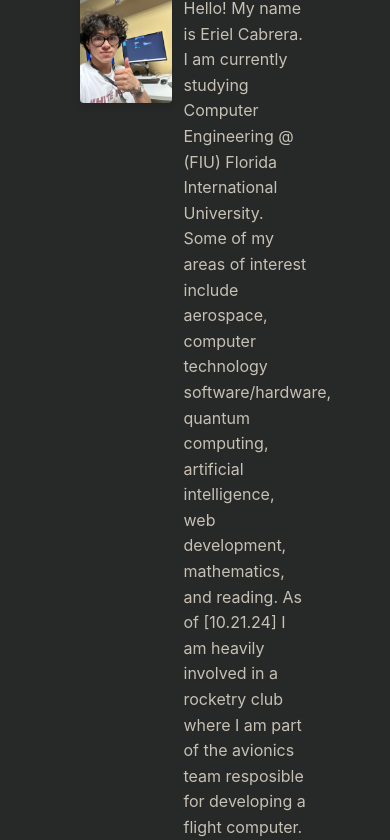
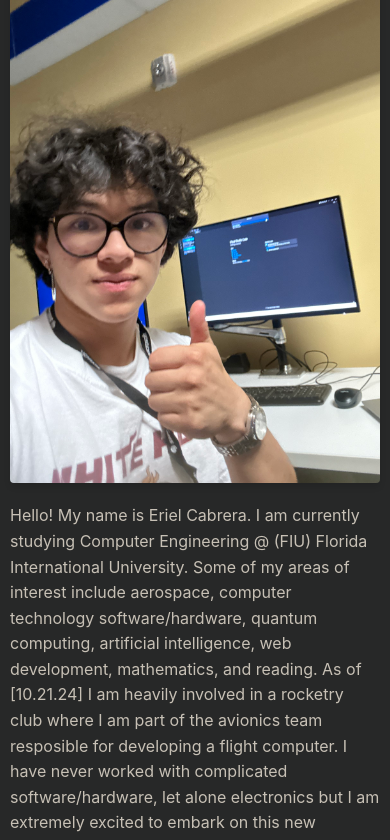
Before and after one commit to erielC/personalWebsite, a plain HTML site: page pages/index.html in a window 390 px wide. Shown: the part 299-1139 px from the top of the page. Drawn offline with Linux system fonts and the light colour scheme.

Commit message:
optimized for smartphone

```diff
--- a/styles/home.css
+++ b/styles/home.css
@@ -63,6 +63,7 @@ nav ul {
   flex-wrap: wrap;
 }
 
+
 nav ul li {
   margin-left: 20px;
 }
@@ -115,6 +116,32 @@ main p {
   box-shadow: 0 4px 6px rgba(0, 0, 0, 0.1);
 }
 
+@media (max-width: 768px) {
+
+  .wrapper{
+    padding: 10px;
+  }
+  .content-wrapper, nav ul {
+    flex-direction: column; /* Stack items vertically */
+  }
+
+  .image-container {
+    width: 100%; /* Full width for smaller screens */
+  }
+
+  .text-container {
+    width: 100% !important; /* Force full width for smaller screens */
+  }
+
+
+  /* FIXED [DEBUGGING CODE IN CASE] text container is not full width] */
+
+  /* .text-container, .image-container {
+    outline: 2px solid red;
+  } */
+
+}
+
 .text-container {
   width: 55%;
 }
```
